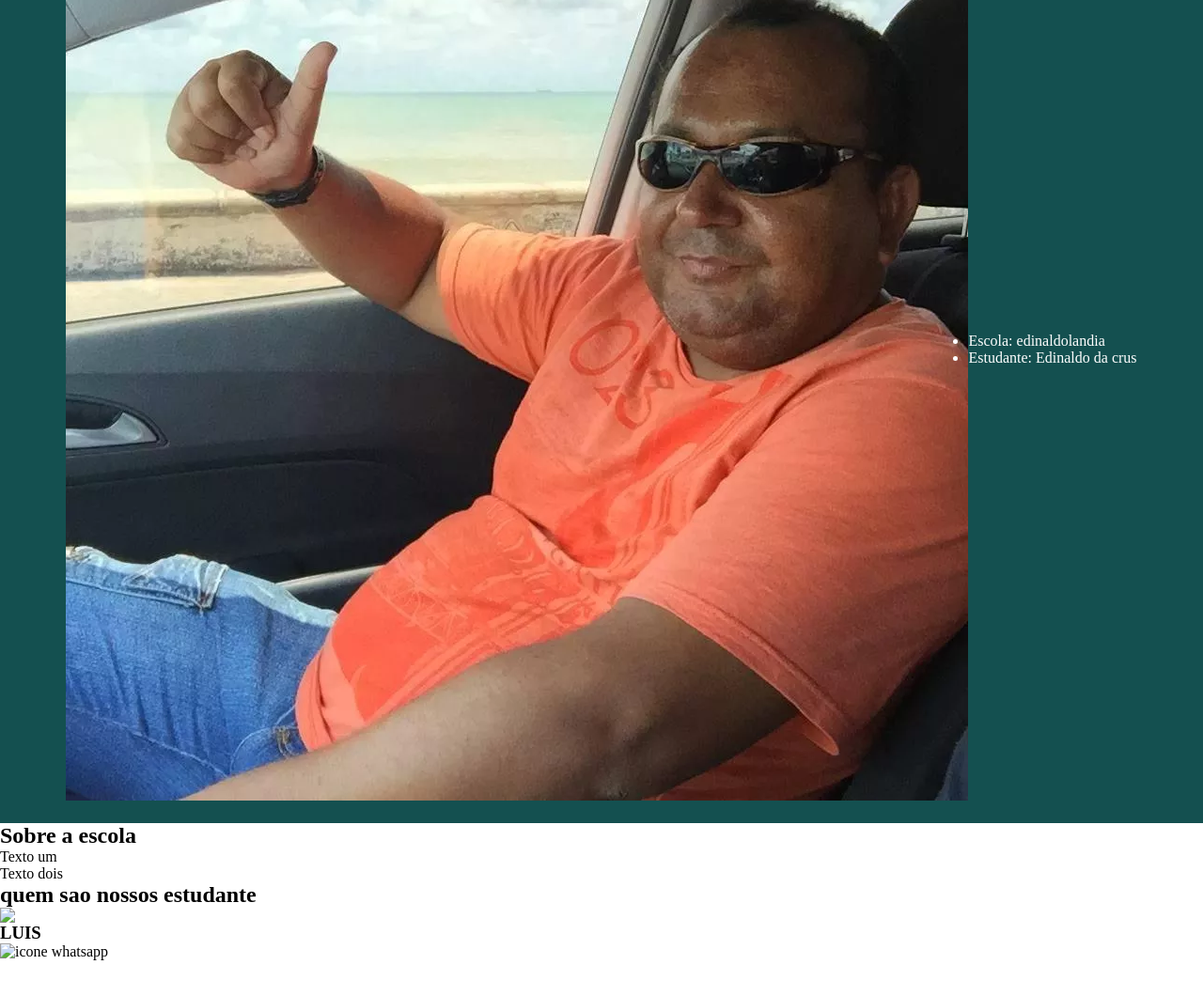
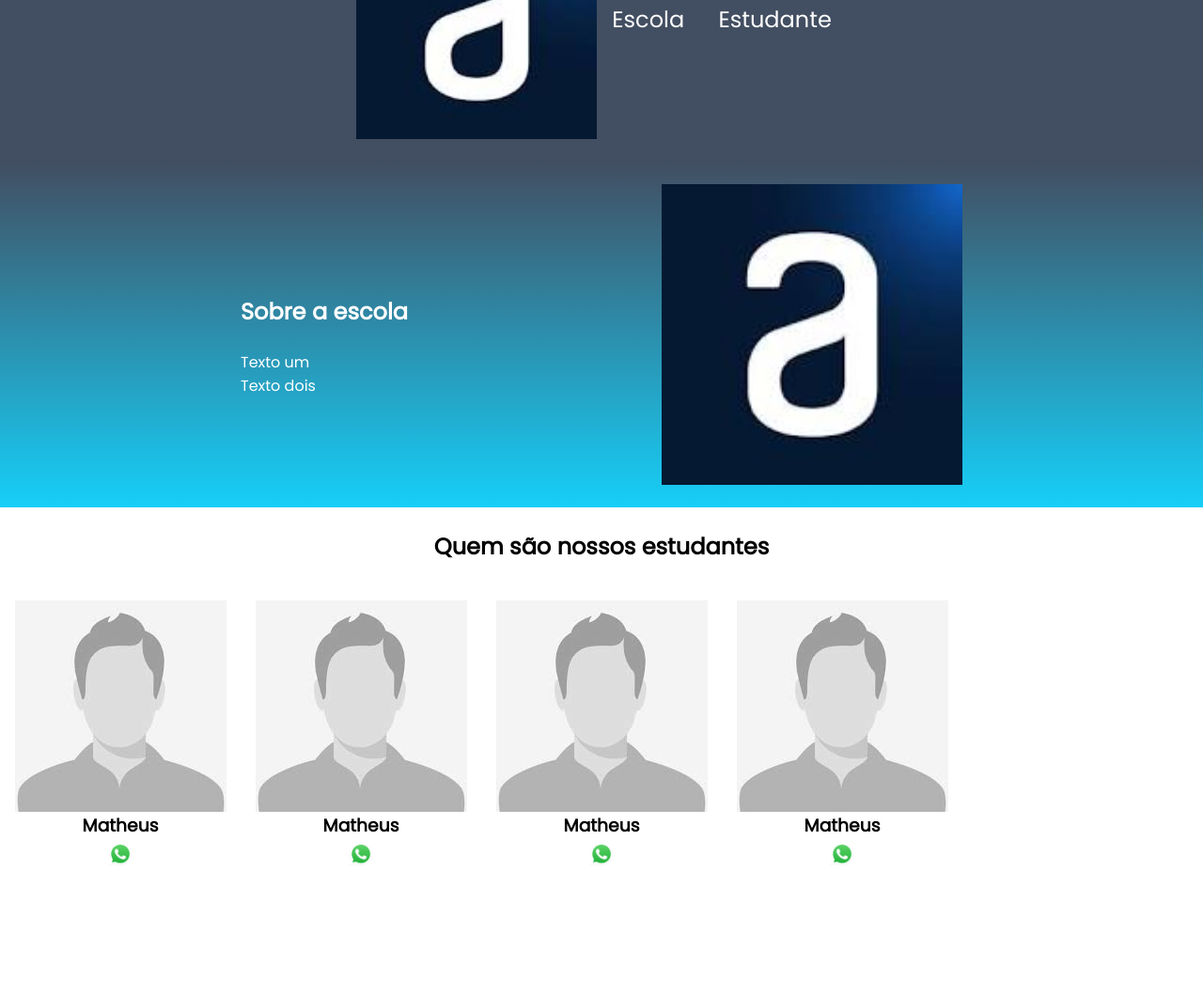
Before and after one commit to Luis838e/2b, a plain HTML site: page index.html in a window 1280 px wide. Shown: the part 132-1192 px from the top of the page at 94% size. Before the commit the page ends 1154 px from the top, so only its background shows below. Drawn offline with Linux system fonts and the light colour scheme.

Commit message:
Add files via upload

```diff
--- a/index.html
+++ b/index.html
@@ -6,36 +6,88 @@
     <meta name="viewport" content="width=device-width, initial-scale=1.0">
     <title>Document</title>
     <link rel="stylesheet" href="style.css">
+    <link rel="preconnect" href="https://fonts.googleapis.com">
+    <link rel="preconnect" href="https://fonts.gstatic.com" crossorigin>
+    <link href="https://fonts.googleapis.com/css2?family=Poppins&display=swap" rel="stylesheet">
+
+
 </head>
 
 <body>
-    <header class="rodolfo">
-        <img class="rodolfo-edinaldo" src="edinaldo.jpeg">
-        <ul class="rodolfo-lista">
-            <li class="rodolfo-lista-item">Escola: edinaldolandia</li>
-            <li class="rodolfo-lista-item">Estudante: Edinaldo da crus</li>
+    <header class="cabecalho">
+        <img class="cabecalho-imagem" src="imagem.jpeg" alt="Imagem do logotipo da Alura.">
+        <ul class="cabecalho-lista">
+            <li class="cabecalho-lista-item">Escola</li>
+            <li class="cabecalho-lista-item">Estudante</li>
         </ul>
     </header>
 
     <section class="escola">
-        <h2 class="escola-titulo">Sobre a escola</h2>
-        <p class="escola-texto-um">Texto um</p>
-        <p class="escola-texto-dois">Texto dois</p>
-        <img class="escola-imagem" src="" alt="">
+        <div class="escola-div-conteudo">
+            <h2 class="escola-titulo">Sobre a escola</h2>
+            <p class="escola-texto-um">Texto um</p>
+            <p class="escola-texto-dois">Texto dois</p>
+        </div>
+        <img class="escola-imagem" src="imagem.jpeg" alt="">
+    </section>
+
+    <section class="estudantes">
+
+        <h2 class="estudante-titulo">Quem são nossos estudantes</h2>
+
+        <div class="estudante-todos">
+
+            <!--inicio do meu estudante-->
+            <div class="estudante-div">
+
+                <img class="estudante-imagem" src="estudante.jpeg" alt="Imagem de um estudante">
+                <h3 class="estudante-nome">Matheus</h3>
+                <a href="http://www.google.com.br"><img class="estudante-icone" src="iconeWhatsapp.png"
+                        alt="icone whatsapp"></a>
+
+            </div>
+            <!--fim do meu estudante-->
+            <!--inicio do meu estudante-->
+            <div class="estudante-div">
+
+                <img class="estudante-imagem" src="estudante.jpeg" alt="Imagem de um estudante">
+                <h3 class="estudante-nome">Matheus</h3>
+                <a href="http://www.google.com.br"><img class="estudante-icone" src="iconeWhatsapp.png"
+                        alt="icone whatsapp"></a>
+
+            </div>
+            <!--fim do meu estudante-->
+            <!--inicio do meu estudante-->
+            <div class="estudante-div">
+
+                <img class="estudante-imagem" src="estudante.jpeg" alt="Imagem de um estudante">
+                <h3 class="estudante-nome">Matheus</h3>
+                <a href="http://www.google.com.br"><img class="estudante-icone" src="iconeWhatsapp.png"
+                        alt="icone whatsapp"></a>
+
+            </div>
+            <!--fim do meu estudante-->
+            <!--inicio do meu estudante-->
+            <div class="estudante-div">
+
+                <img class="estudante-imagem" src="estudante.jpeg" alt="Imagem de um estudante">
+                <h3 class="estudante-nome">Matheus</h3>
+                <a href="http://www.google.com.br"><img class="estudante-icone" src="iconeWhatsapp.png"
+                        alt="icone whatsapp"></a>
+
+            </div>
+            <!--fim do meu estudante-->
+        </div>
 
 
-    </section class="Estudante">
-    <h2 class="escola-titulo">quem sao nossos estudante</h2>
+    </section>
 
-    <!--inicio do meuestudante-->
-    <div class="estudante-div">
 
-        <img class="estudante-imagem" src="imagem de um estudande">
-        <h3 class="estudande-nome">LUIS</h3>
-        <img class="estudante-icone" src="" alt="icone whatsapp">
 
-    </div>
-    <!--fim do estudante-->
+
+
+    <br><br><br><br><br><br><br>
+    <br><br><br><br><br><br><br>
 
 </body>
 
--- a/style.css
+++ b/style.css
@@ -3,8 +3,8 @@
     padding: 0;
 }*
 
-.rodolfo{
-    background-color: rgb(20, 80, 80);
+.cabecalho{
+    background-color: #424e61;
     color: white;
     display: flex;
     justify-content: center;
@@ -23,4 +23,47 @@
     font-size: 24px;
 }
 
-.escola-imagem
+.escola-imagem{
+    width: 25%;
+}
+
+.escola{
+    background-image: linear-gradient(#424e61, #16cff8);
+    color: white;
+    display: flex;
+    justify-content: center;
+    align-items: center;
+    padding: 24px 0;
+}
+
+.escola-div-conteudo{
+    width: 35%;
+}
+
+.escola-titulo{
+    padding: 24px 0;
+}
+
+.estudante-div{
+    text-align: center;
+    padding: 16px 0;
+}
+
+.estudante-icone{
+    width: 24px;
+    padding: 4px 8px;
+}
+
+body{
+    font-family: 'Poppins', sans-serif;
+}
+
+.estudante-todos{
+    display: grid;
+    grid-template-columns: 20% 20% 20% 20% 20%;
+}
+
+.estudante-titulo{
+    text-align: center;
+    padding: 24px 0;
+}
```
Also changed, not shown: estudante.jpeg (added), iconeWhatsapp.png (added), imagem.jpeg (added).
